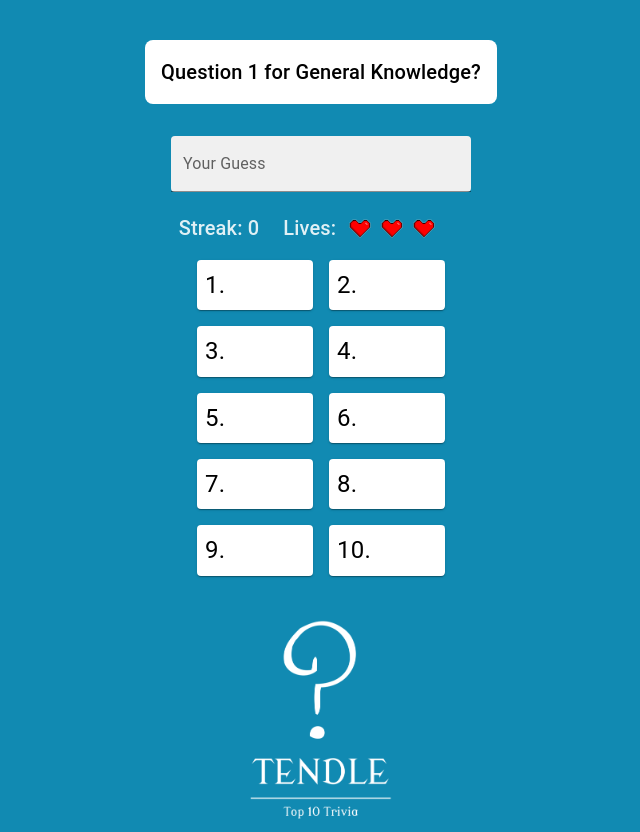
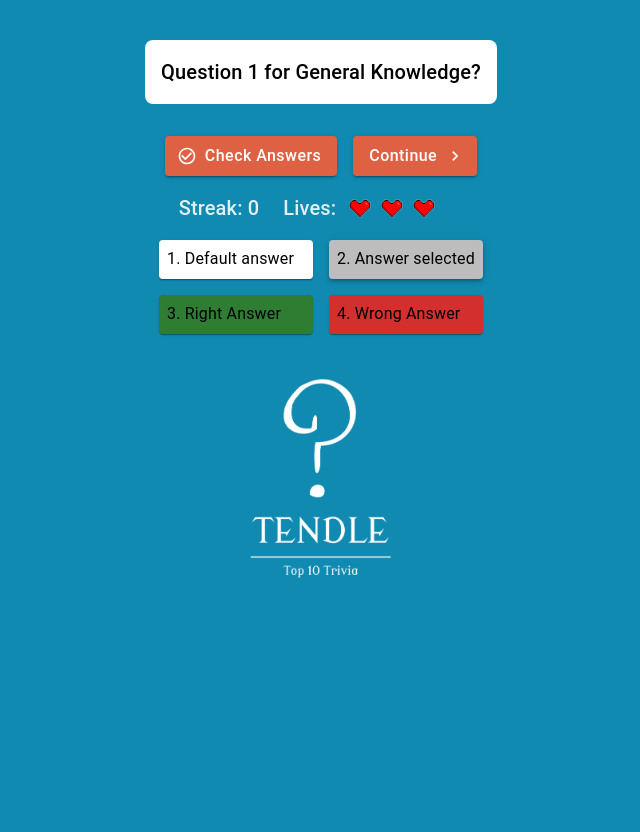
Before and after one commit to Arnavpmr/cs545-tendle, a React (Vite) app: page / in a window 1280 px wide. Both pictures are taken after a click on the button "PLAY". Shown: the whole page, without its empty margins (319-959 px from the left). After the commit the page ends 800 px from the top, so only its background shows below. Built offline with nearby package versions, Linux system fonts and the light colour scheme.

Commit message:
change category page UI

```diff
--- a/package.json
+++ b/package.json
@@ -12,6 +12,7 @@
   "dependencies": {
     "@emotion/react": "^11.13.3",
     "@emotion/styled": "^11.13.0",
+    "@mui/icons-material": "^6.1.8",
     "@mui/material": "^6.1.5",
     "react": "^18.3.1",
     "react-dom": "^18.3.1",
--- a/src/routes/category.tsx
+++ b/src/routes/category.tsx
@@ -1,11 +1,13 @@
 import { useState, useEffect, useRef } from "react";
 import { useNavigate, useLocation } from "react-router-dom";
 import topTenLists from "../data/topTenLists";
-import { Box, Paper, Typography, TextField } from "@mui/material";
+import { Box, Button, Paper, Typography } from "@mui/material";
 import Grid from "@mui/material/Grid2";
 import logo from "../assets/logo.png";
 import heart from "../assets/heart.png";
 import { styled } from "@mui/material/styles";
+import CheckCircleOutlineIcon from "@mui/icons-material/CheckCircleOutline";
+import NavigateNextIcon from "@mui/icons-material/NavigateNext";
 
 import * as constants from "../constants";
 
@@ -31,8 +33,12 @@ const Category: React.FC = () => {
   const navigate = useNavigate();
 
   const topTenListsRef = useRef<TopTenList[]>([]);
-  const [topTenListIndex, setTopTenListIndex] = useState<number | undefined>(undefined);
-  const [guessedAnswers, setGuessedAnswers] = useState<boolean[]>(Array.from(Array(constants.LIST_LENGTH), () => false));
+  const [topTenListIndex, setTopTenListIndex] = useState<number | undefined>(
+    undefined
+  );
+  const [guessedAnswers, setGuessedAnswers] = useState<boolean[]>(
+    Array.from(Array(constants.LIST_LENGTH), () => false)
+  );
 
   const [numLives, setNumLives] = useState(constants.NUM_LIVES);
   const [streak, setStreak] = useState(0);
@@ -44,11 +50,14 @@ const Category: React.FC = () => {
 
   const handleGuess = (event: React.KeyboardEvent<HTMLInputElement>) => {
     if (event.key === "Enter") {
-      const guess = (event.target as HTMLInputElement).value.trim().toLowerCase();
+      const guess = (event.target as HTMLInputElement).value
+        .trim()
+        .toLowerCase();
       if (guess === "") return;
 
-      const answerList = topTenListsRef.current[topTenListIndex || 0]?.answerList
-      .map(answer => answer.toLowerCase());
+      const answerList = topTenListsRef.current[
+        topTenListIndex || 0
+      ]?.answerList.map((answer) => answer.toLowerCase());
       const answerLoc = answerList.indexOf(guess);
 
       if (answerLoc !== -1) {
@@ -73,7 +82,9 @@ const Category: React.FC = () => {
 
           setBoardsCleared(boardsCleared + 1);
           setTopTenListIndex(topTenListIndex + 1);
-          setGuessedAnswers(Array.from(Array(constants.LIST_LENGTH), () => false));
+          setGuessedAnswers(
+            Array.from(Array(constants.LIST_LENGTH), () => false)
+          );
           setNumLives(constants.NUM_LIVES);
         }
       } else {
@@ -119,8 +130,49 @@ const Category: React.FC = () => {
         </Typography>
       </Box>
 
+      {/* Buttons to check answers and continue to next round */}
+      <Box
+        sx={{
+          display: "flex",
+          gap: 2,
+          marginBottom: 2,
+        }}
+      >
+        <Button
+          sx={{
+            backgroundColor: "#de6143",
+            color: "white",
+            fontSize: "1em",
+            textTransform: "none",
+            "&:hover": {
+              backgroundColor: "#c55030",
+            },
+          }}
+          variant="contained"
+          startIcon={<CheckCircleOutlineIcon />}
+        >
+          Check Answers
+        </Button>
+        <Button
+          sx={{
+            backgroundColor: "#de6143",
+            fontSize: "1em",
+            textTransform: "none",
+            color: "white",
+            "&:hover": {
+              backgroundColor: "#c55030",
+            },
+          }}
+          variant="contained"
+          endIcon={<NavigateNextIcon />}
+        >
+          Continue
+        </Button>
+      </Box>
+
       {/* User input */}
-      <TextField
+      {/* TODO: replace this logic with something else */}
+      {/* <TextField
         variant="filled"
         label="Your Guess"
         onKeyUp={handleGuess}
@@ -130,7 +182,7 @@ const Category: React.FC = () => {
           borderRadius: "4px",
           minWidth: "300px",
         }}
-      />
+      /> */}
 
       <Box
         display="flex"
@@ -175,11 +227,69 @@ const Category: React.FC = () => {
             gridTemplateColumns: "repeat(2, 1fr)", // 2 equal columns
           }}
         >
-          {Array.from(Array(constants.LIST_LENGTH)).map((_, index) => (
+          {/* FIXME: basic example of the 4 answer box types */}
+          {/* Probably no drag and drop, instead click/tap 2 boxes to swap them */}
+          {/* TODO: change cursor to grab handle, https://smart-interface-design-patterns.com/articles/drag-and-drop-ux/ */}
+          <Grid>
+            <Item
+              sx={{
+                fontSize: "1em",
+                color: "black",
+                textAlign: "left",
+                minWidth: "100px",
+              }}
+            >
+              {"1. Default answer"}
+            </Item>
+          </Grid>
+          <Grid>
+            <Item
+              sx={{
+                fontSize: "1em",
+                color: "black",
+                textAlign: "left",
+                minWidth: "100px",
+                // border: "2px dashed black",
+                backgroundColor: "grey.400",
+                boxShadow: 3,
+              }}
+            >
+              {"2. Answer selected"}
+            </Item>
+          </Grid>
+          <Grid>
+            <Item
+              sx={{
+                fontSize: "1em",
+                color: "black",
+                textAlign: "left",
+                minWidth: "100px",
+                backgroundColor: "success.main",
+              }}
+            >
+              {"3. Right Answer"}
+            </Item>
+          </Grid>
+          <Grid>
+            <Item
+              sx={{
+                fontSize: "1em",
+                color: "black",
+                textAlign: "left",
+                minWidth: "100px",
+                backgroundColor: "error.main",
+              }}
+            >
+              {"4. Wrong Answer"}
+            </Item>
+          </Grid>
+          {/* Skipped defining the other items, would be one of the 4 answer box types above */}
+
+          {/* {Array.from(Array(constants.LIST_LENGTH)).map((_, index) => (
             <Grid key={index}>
               <Item
                 sx={{
-                  fontSize: "1.5em",
+                  fontSize: "1.25em",
                   color: "black",
                   textAlign: "left",
                   minWidth: "100px",
@@ -190,7 +300,7 @@ const Category: React.FC = () => {
                 " " + topTenListsRef.current[topTenListIndex || 0]?.answerList[index]}
               </Item>
             </Grid>
-          ))}
+          ))} */}
         </Grid>
       </Box>
 
```
Also changed, not shown: 1 other file (tests, documents, lock files or other folders).
